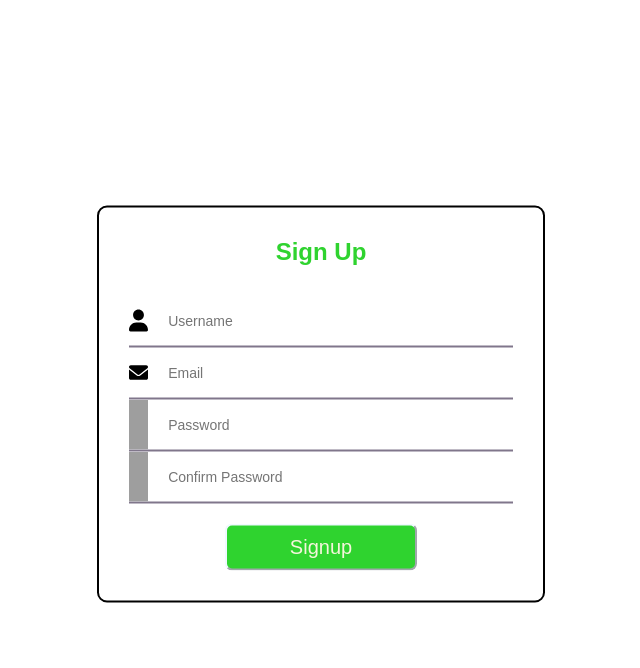
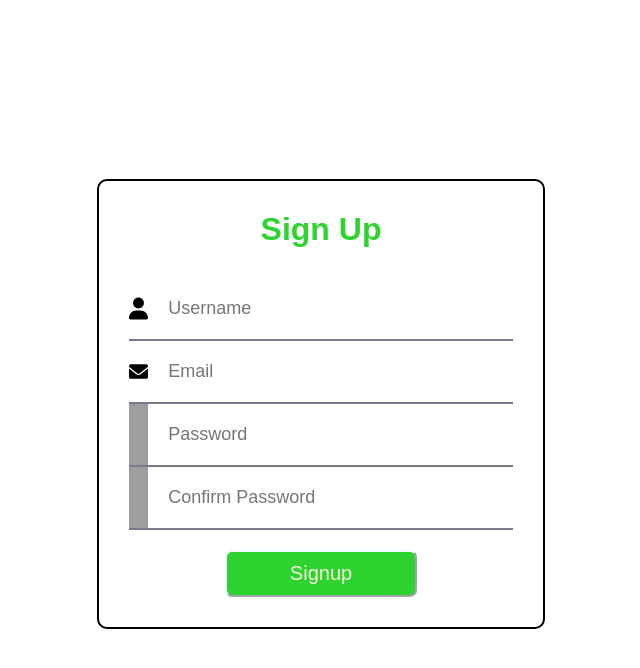
Before and after one commit to RohilPrajapati/Wosa-Pasa, a PHP site: page /account/signup.html in a window 1280 px wide. Shown: the top 668 px of the page, without its empty margins (319-959 px from the left). Run offline with PHP 8.4, Linux system fonts and the light colour scheme; grey boxes are pictures that could not be loaded.

Commit message:
update css

```diff
--- a/wosapasa/assests/css/main.css
+++ b/wosapasa/assests/css/main.css
@@ -19,15 +19,16 @@ h2{
     color: rgb(47, 211, 47);
     text-align: center;
     margin-bottom: 30px;
+    font-size: 32px;
 }
 .signup_form img{
     width: 5%;
 }
 .form_input{
     width: 95%;
-    padding: 15px 20px;
-    margin: 2px 0px;
-    font-size: 14px;
+    padding: 5px 20px;
+    margin: 15px 0px;
+    font-size: 18px;
     border: none;
 }
 .form_input:focus{
```
